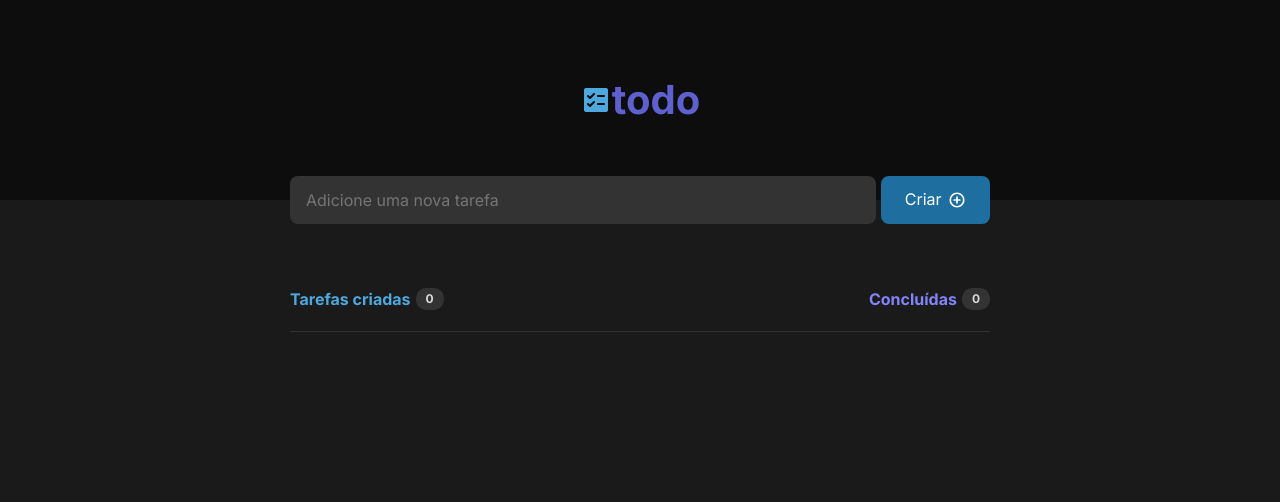
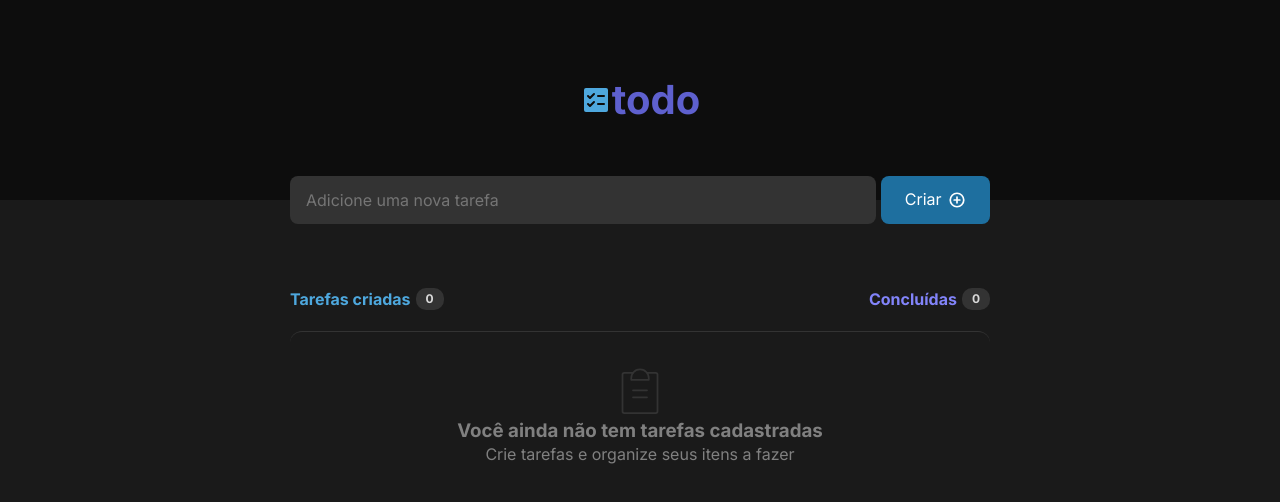
Before and after one commit to cayquesilva/todoList, a React (Vite) app in the folder todo-list-ts/: page / in a window 1280 px wide. Shown: the top 502 px of the page. Built offline with nearby package versions, Linux system fonts and the light colour scheme; the HTML template or start-up script is replaced by a standard one.

Commit message:
style: ajuste de display para pagina sem tarefas

```diff
--- a/todo-list-ts/src/components/TasksItens.module.css
+++ b/todo-list-ts/src/components/TasksItens.module.css
@@ -17,7 +17,7 @@
 }
 
 .notask{
-    display:none;
+    display:flex;
     align-items: center;
     justify-content: center;
     flex-direction:column;
```
